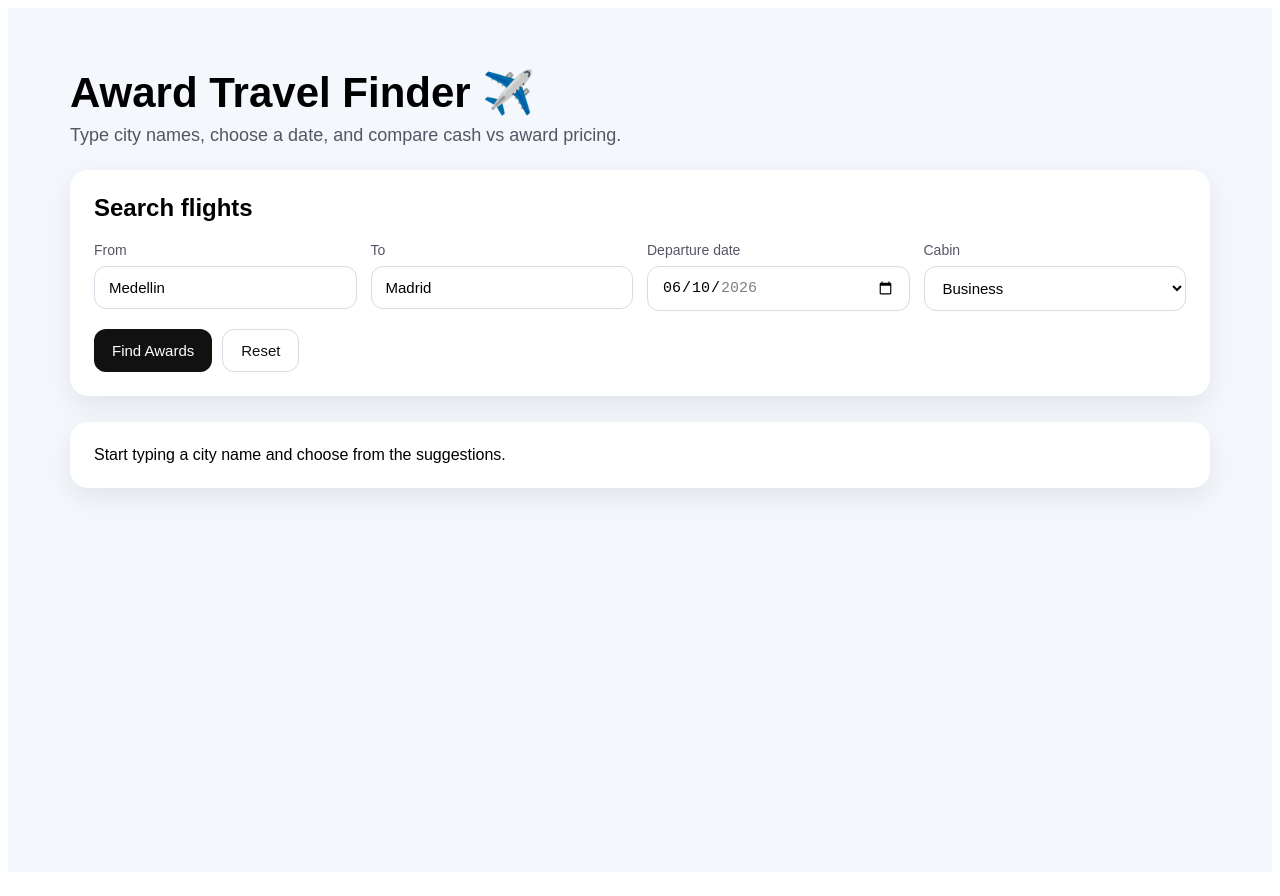
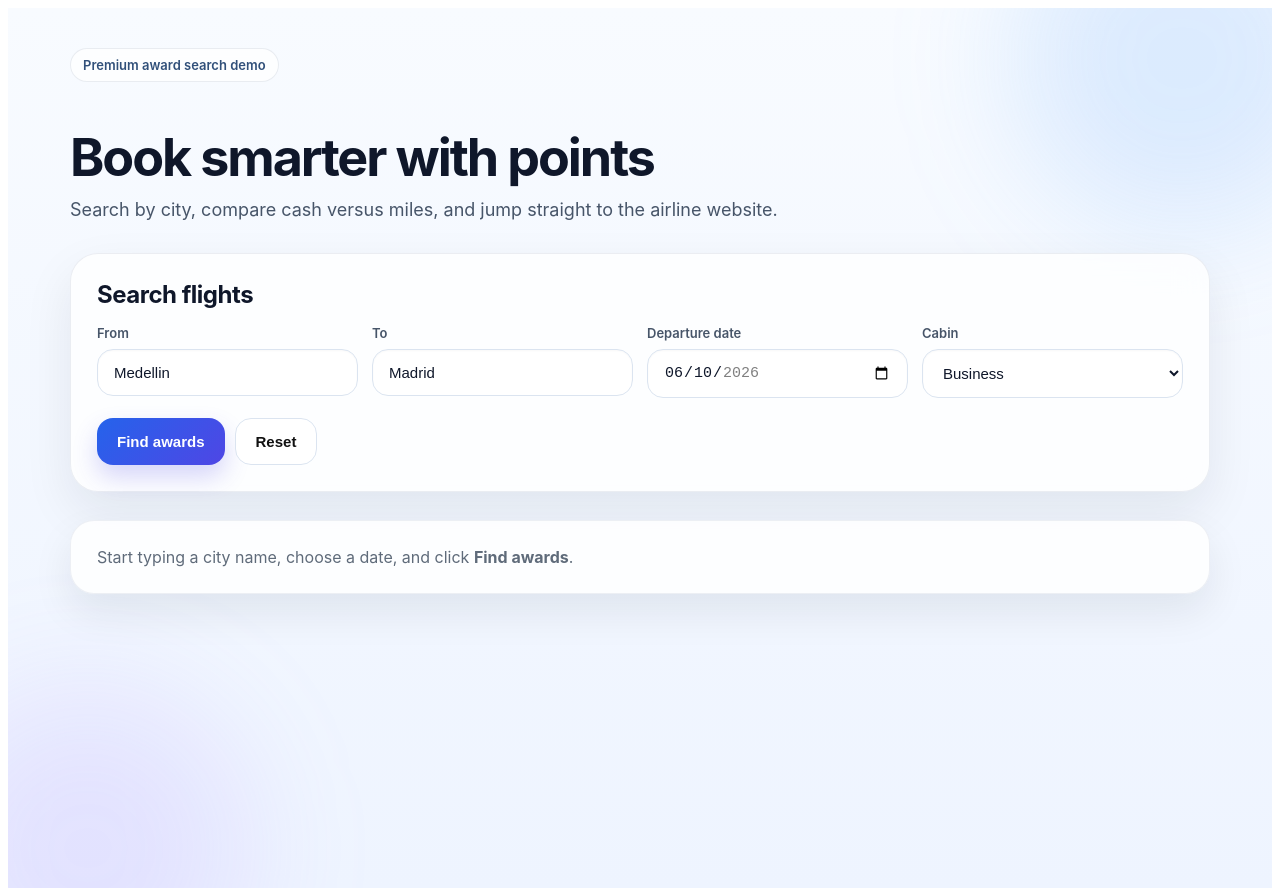
Before and after one commit to mattdemopoulos-ai/award-travel-finder, a Next.js app: page / in a window 1280 px wide. Built offline with nearby package versions, Linux system fonts and the light colour scheme.

Commit message:
Add airline info and update deal labeling
Added airline information and improved deal labeling and styling.

```diff
--- a/pages/index.js
+++ b/pages/index.js
@@ -24,6 +24,39 @@ const cities = [
   { city: "Dubai", airport: "DXB" },
   { city: "Doha", airport: "DOH" }
 ];
+
+const airlineInfo = {
+  "Iberia Avios": {
+    name: "Iberia",
+    emoji: "🇪🇸",
+    cashUrl: "https://www.iberia.com/",
+    pointsUrl: "https://www.iberia.com/"
+  },
+  "Flying Blue": {
+    name: "Air France / KLM",
+    emoji: "🇫🇷",
+    cashUrl: "https://www.airfrance.com/",
+    pointsUrl: "https://www.flyingblue.com/"
+  },
+  "LifeMiles": {
+    name: "Avianca LifeMiles",
+    emoji: "✈️",
+    cashUrl: "https://www.avianca.com/",
+    pointsUrl: "https://www.lifemiles.com/"
+  },
+  "AAdvantage": {
+    name: "American Airlines",
+    emoji: "🇺🇸",
+    cashUrl: "https://www.aa.com/",
+    pointsUrl: "https://www.aa.com/"
+  },
+  "United": {
+    name: "United Airlines",
+    emoji: "🇺🇸",
+    cashUrl: "https://www.united.com/",
+    pointsUrl: "https://www.united.com/"
+  }
+};
 
 const routeTemplates = [
   { program: "Iberia Avios", origin: "BOG", destination: "MAD", cabin: "Business", baseMiles: 42500, baseTaxes: 120, baseCash: 2200 },
@@ -57,10 +90,17 @@ function calcCpp(cashPrice, taxes, miles) {
 }
 
 function dealLabel(cpp) {
-  if (cpp >= 4.5) return "Excellent";
-  if (cpp >= 3.2) return "Good";
-  if (cpp >= 2.0) return "Average";
-  return "Weak";
+  if (cpp >= 4.5) return "Excellent Value";
+  if (cpp >= 3.2) return "Good Value";
+  if (cpp >= 2.0) return "Average Value";
+  return "Weak Value";
+}
+
+function dealColor(cpp) {
+  if (cpp >= 4.5) return "#16a34a";
+  if (cpp >= 3.2) return "#2563eb";
+  if (cpp >= 2.0) return "#d97706";
+  return "#dc2626";
 }
 
 function buildResult(route, date) {
@@ -74,6 +114,13 @@ function buildResult(route, date) {
   const cashPrice = Math.round(clamp(route.baseCash * cashAdj, 60, 10000));
   const cpp = calcCpp(cashPrice, taxes, miles);
 
+  const info = airlineInfo[route.program] || {
+    name: route.program,
+    emoji: "✈️",
+    cashUrl: "#",
+    pointsUrl: "#"
+  };
+
   return {
     ...route,
     date,
@@ -81,7 +128,12 @@ function buildResult(route, date) {
     taxes,
     cashPrice,
     cpp,
-    valueLabel: dealLabel(cpp)
+    valueLabel: dealLabel(cpp),
+    valueColor: dealColor(cpp),
+    airlineName: info.name,
+    airlineEmoji: info.emoji,
+    cashUrl: info.cashUrl,
+    pointsUrl: info.pointsUrl
   };
 }
 
@@ -113,24 +165,21 @@ function findAirportCode(input) {
   return "";
 }
 
-function AutocompleteInput({
-  label,
-  value,
-  setValue,
-  placeholder
-}) {
+function AutocompleteInput({ label, value, setValue, placeholder }) {
   const [isOpen, setIsOpen] = useState(false);
 
   const suggestions = useMemo(() => {
     if (!value.trim()) return cities.slice(0, 8);
 
-    return cities.filter((item) => {
+    return cities
+      .filter((item) => {
         const text = value.toLowerCase();
         return (
           item.city.toLowerCase().includes(text) ||
           item.airport.toLowerCase().includes(text)
         );
-    }).slice(0, 8);
+      })
+      .slice(0, 8);
   }, [value]);
 
   return (
@@ -159,12 +208,83 @@ function AutocompleteInput({
               }}
               style={suggestionButtonStyle}
             >
-              <div style={{ fontWeight: "bold", color: "#111" }}>{item.city}</div>
-              <div style={{ fontSize: "12px", color: "#667" }}>{item.airport}</div>
+              <div style={suggestionTitleStyle}>{item.city}</div>
+              <div style={suggestionSubtitleStyle}>{item.airport}</div>
             </button>
           ))}
         </div>
       ) : null}
+    </div>
+  );
+}
+
+function ResultCard({ r }) {
+  return (
+    <div style={cardStyle}>
+      <div style={cardHeaderStyle}>
+        <div>
+          <div
+            style={{
+              ...pillStyle,
+              backgroundColor: r.valueColor
+            }}
+          >
+            {r.valueLabel}
+          </div>
+          <h3 style={routeTitleStyle}>
+            {r.origin} → {r.destination}
+          </h3>
+          <p style={mutedStyle}>{r.date} · {r.cabin}</p>
+        </div>
+
+        <div style={brandBoxStyle}>
+          <div style={brandEmojiStyle}>{r.airlineEmoji}</div>
+          <div style={brandNameStyle}>{r.airlineName}</div>
+        </div>
+      </div>
+
+      <div style={statsGridStyle}>
+        <div style={statBoxStyle}>
+          <div style={smallLabelStyle}>Cash fare</div>
+          <div style={bigValueStyle}>${r.cashPrice}</div>
+        </div>
+
+        <div style={statBoxStyle}>
+          <div style={smallLabelStyle}>Award price</div>
+          <div style={bigValueStyle}>{r.miles.toLocaleString()}</div>
+          <div style={tinyTextStyle}>miles + ${r.taxes}</div>
+        </div>
+
+        <div style={statBoxStyle}>
+          <div style={smallLabelStyle}>CPP</div>
+          <div style={bigValueStyle}>{r.cpp.toFixed(1)}</div>
+        </div>
+
+        <div style={statBoxStyle}>
+          <div style={smallLabelStyle}>Program</div>
+          <div style={programValueStyle}>{r.program}</div>
+        </div>
+      </div>
+
+      <div style={buttonGroupStyle}>
+        <a
+          href={r.cashUrl}
+          target="_blank"
+          rel="noreferrer"
+          style={linkButtonPrimaryStyle}
+        >
+          Book with cash
+        </a>
+
+        <a
+          href={r.pointsUrl}
+          target="_blank"
+          rel="noreferrer"
+          style={linkButtonSecondaryStyle}
+        >
+          Book with points
+        </a>
+      </div>
     </div>
   );
 }
@@ -208,16 +328,20 @@ export default function Home() {
 
   return (
     <div style={pageStyle}>
+      <div style={backgroundGlowOne} />
+      <div style={backgroundGlowTwo} />
+
       <div style={containerStyle}>
         <div style={heroStyle}>
-          <h1 style={titleStyle}>Award Travel Finder ✈️</h1>
+          <div style={heroBadgeStyle}>Premium award search demo</div>
+          <h1 style={titleStyle}>Book smarter with points</h1>
           <p style={subtitleStyle}>
-            Type city names, choose a date, and compare cash vs award pricing.
+            Search by city, compare cash versus miles, and jump straight to the airline website.
           </p>
         </div>
 
         <div style={searchCardStyle}>
-          <h2 style={{ marginTop: 0 }}>Search flights</h2>
+          <h2 style={sectionTitleStyle}>Search flights</h2>
 
           <div style={gridStyle}>
             <AutocompleteInput
@@ -260,9 +384,9 @@ export default function Home() {
             </div>
           </div>
 
-          <div style={{ display: "flex", gap: 10, marginTop: 18, flexWrap: "wrap" }}>
+          <div style={buttonRowStyle}>
             <button onClick={() => setSearched(true)} style={primaryButtonStyle}>
-              Find Awards
+              Find awards
             </button>
 
             <button
@@ -283,62 +407,34 @@ export default function Home() {
         {searched ? (
           shownResults.length === 0 ? (
             <div style={emptyStyle}>
-              <p style={{ marginTop: 0 }}>No sample routes found for that city pair yet.</p>
-              <p style={{ marginBottom: 0 }}>
+              <h3 style={{ marginTop: 0, marginBottom: 8 }}>No sample routes found</h3>
+              <p style={{ margin: 0, color: "#5f6b7a" }}>
                 Try Medellin → Madrid, Bogota → Madrid, Bogota → Paris, Mexico City → Madrid, Sao Paulo → Paris, Lima → Madrid, or Bogota → Miami.
               </p>
             </div>
           ) : (
             <>
-              <div style={{ marginBottom: 16 }}>
-                <h2 style={{ marginBottom: 6 }}>Results ({shownResults.length})</h2>
-                <p style={{ color: "#666", marginTop: 0 }}>
+              <div style={resultsHeaderStyle}>
+                <div>
+                  <h2 style={sectionTitleStyle}>Results</h2>
+                  <p style={resultsSubtextStyle}>
                     Showing the selected date plus nearby dates.
                   </p>
+                </div>
+                <div style={resultsCountStyle}>{shownResults.length} options</div>
               </div>
 
               <div style={resultsGridStyle}>
                 {shownResults.map((r, i) => (
-                  <div key={i} style={cardStyle}>
-                    <div style={pillStyle}>{r.valueLabel}</div>
-
-                    <h3 style={{ marginTop: 0, marginBottom: 8 }}>{r.program}</h3>
-
-                    <p style={mutedStyle}>
-                      {r.origin} → {r.destination} · {r.date}
-                    </p>
-
-                    <div style={statsGridStyle}>
-                      <div style={statBoxStyle}>
-                        <div style={smallLabelStyle}>Cash</div>
-                        <div style={bigValueStyle}>${r.cashPrice}</div>
-                      </div>
-
-                      <div style={statBoxStyle}>
-                        <div style={smallLabelStyle}>Award</div>
-                        <div style={bigValueStyle}>{r.miles.toLocaleString()}</div>
-                        <div style={tinyTextStyle}>miles + ${r.taxes}</div>
-                      </div>
-
-                      <div style={statBoxStyle}>
-                        <div style={smallLabelStyle}>CPP</div>
-                        <div style={bigValueStyle}>{r.cpp.toFixed(1)}</div>
-                      </div>
-
-                      <div style={statBoxStyle}>
-                        <div style={smallLabelStyle}>Cabin</div>
-                        <div style={bigValueStyle}>{r.cabin}</div>
-                      </div>
-                    </div>
-                  </div>
+                  <ResultCard key={i} r={r} />
                 ))}
               </div>
             </>
           )
         ) : (
           <div style={emptyStyle}>
-            <p style={{ margin: 0 }}>
-              Start typing a city name and choose from the suggestions.
+            <p style={{ margin: 0, color: "#5f6b7a" }}>
+              Start typing a city name, choose a date, and click <strong>Find awards</strong>.
             </p>
           </div>
         )}
@@ -348,38 +444,93 @@ export default function Home() {
 }
 
 const pageStyle = {
-  fontFamily: "Arial, sans-serif",
-  backgroundColor: "#f4f7fb",
+  position: "relative",
+  overflow: "hidden",
+  fontFamily: 'Inter, ui-sans-serif, system-ui, -apple-system, BlinkMacSystemFont, "Segoe UI", sans-serif',
+  background: "linear-gradient(180deg, #f8fbff 0%, #eef4ff 100%)",
   minHeight: "100vh",
-  padding: "32px 18px"
+  padding: "40px 18px"
+};
+
+const backgroundGlowOne = {
+  position: "absolute",
+  top: "-120px",
+  right: "-80px",
+  width: "340px",
+  height: "340px",
+  borderRadius: "999px",
+  background: "rgba(96, 165, 250, 0.18)",
+  filter: "blur(60px)"
+};
+
+const backgroundGlowTwo = {
+  position: "absolute",
+  bottom: "-120px",
+  left: "-80px",
+  width: "320px",
+  height: "320px",
+  borderRadius: "999px",
+  background: "rgba(167, 139, 250, 0.16)",
+  filter: "blur(60px)"
 };
 
 const containerStyle = {
+  position: "relative",
+  zIndex: 1,
   maxWidth: "1140px",
   margin: "0 auto"
 };
 
 const heroStyle = {
-  marginBottom: "24px"
+  marginBottom: "28px"
+};
+
+const heroBadgeStyle = {
+  display: "inline-block",
+  padding: "8px 12px",
+  borderRadius: "999px",
+  background: "rgba(255,255,255,0.75)",
+  border: "1px solid rgba(148,163,184,0.2)",
+  color: "#31507a",
+  fontSize: "13px",
+  fontWeight: 600,
+  marginBottom: "14px",
+  backdropFilter: "blur(10px)"
 };
 
 const titleStyle = {
-  fontSize: "42px",
-  marginBottom: "8px"
+  fontSize: "52px",
+  lineHeight: 1.02,
+  letterSpacing: "-0.04em",
+  marginBottom: "12px",
+  color: "#0f172a",
+  maxWidth: "800px"
 };
 
 const subtitleStyle = {
-  color: "#556",
+  color: "#475569",
   fontSize: "18px",
-  marginTop: 0
+  lineHeight: 1.6,
+  marginTop: 0,
+  maxWidth: "760px"
 };
 
 const searchCardStyle = {
-  backgroundColor: "white",
-  borderRadius: "18px",
-  padding: "24px",
-  boxShadow: "0 10px 28px rgba(0,0,0,0.08)",
-  marginBottom: "26px"
+  background: "rgba(255,255,255,0.8)",
+  backdropFilter: "blur(16px)",
+  borderRadius: "28px",
+  padding: "26px",
+  border: "1px solid rgba(148,163,184,0.18)",
+  boxShadow: "0 20px 50px rgba(15, 23, 42, 0.08)",
+  marginBottom: "28px"
+};
+
+const sectionTitleStyle = {
+  marginTop: 0,
+  marginBottom: 16,
+  fontSize: "24px",
+  color: "#0f172a",
+  letterSpacing: "-0.02em"
 };
 
 const gridStyle = {
@@ -390,19 +541,23 @@ const gridStyle = {
 
 const labelStyle = {
   display: "block",
-  fontSize: "14px",
-  color: "#556",
+  fontSize: "13px",
+  fontWeight: 600,
+  color: "#475569",
   marginBottom: "8px"
 };
 
 const inputStyle = {
   width: "100%",
   boxSizing: "border-box",
-  padding: "12px 14px",
-  borderRadius: "12px",
-  border: "1px solid #d6dce5",
+  padding: "14px 16px",
+  borderRadius: "16px",
+  border: "1px solid #dbe4f0",
   fontSize: "15px",
-  backgroundColor: "white"
+  color: "#0f172a",
+  backgroundColor: "#ffffff",
+  outline: "none",
+  boxShadow: "inset 0 1px 2px rgba(15,23,42,0.03)"
 };
 
 const suggestionsBoxStyle = {
@@ -410,107 +565,228 @@ const suggestionsBoxStyle = {
   top: "100%",
   left: 0,
   right: 0,
-  backgroundColor: "white",
-  border: "1px solid #d6dce5",
-  borderRadius: "12px",
-  marginTop: "6px",
-  boxShadow: "0 10px 24px rgba(0,0,0,0.10)",
+  backgroundColor: "rgba(255,255,255,0.96)",
+  border: "1px solid #dbe4f0",
+  borderRadius: "16px",
+  marginTop: "8px",
+  boxShadow: "0 18px 40px rgba(15,23,42,0.12)",
   overflow: "hidden",
-  zIndex: 20
+  zIndex: 20,
+  backdropFilter: "blur(12px)"
 };
 
 const suggestionButtonStyle = {
   display: "block",
   width: "100%",
   textAlign: "left",
-  padding: "12px 14px",
+  padding: "13px 14px",
   border: "none",
   backgroundColor: "white",
   cursor: "pointer"
 };
 
+const suggestionTitleStyle = {
+  fontWeight: 700,
+  color: "#0f172a",
+  fontSize: "14px"
+};
+
+const suggestionSubtitleStyle = {
+  fontSize: "12px",
+  color: "#64748b",
+  marginTop: "2px"
+};
+
+const buttonRowStyle = {
+  display: "flex",
+  gap: 10,
+  marginTop: 20,
+  flexWrap: "wrap"
+};
+
 const primaryButtonStyle = {
-  padding: "12px 18px",
-  backgroundColor: "#111",
+  padding: "14px 20px",
+  background: "linear-gradient(135deg, #2563eb 0%, #4f46e5 100%)",
   color: "white",
   border: "none",
-  borderRadius: "12px",
+  borderRadius: "16px",
   cursor: "pointer",
-  fontSize: "15px"
+  fontSize: "15px",
+  fontWeight: 700,
+  boxShadow: "0 12px 24px rgba(79,70,229,0.22)"
 };
 
 const secondaryButtonStyle = {
-  padding: "12px 18px",
-  backgroundColor: "white",
+  padding: "14px 20px",
+  backgroundColor: "rgba(255,255,255,0.9)",
   color: "#111",
-  border: "1px solid #d6dce5",
-  borderRadius: "12px",
+  border: "1px solid #dbe4f0",
+  borderRadius: "16px",
   cursor: "pointer",
-  fontSize: "15px"
+  fontSize: "15px",
+  fontWeight: 600
 };
 
 const emptyStyle = {
-  backgroundColor: "white",
-  padding: "24px",
-  borderRadius: "18px",
-  boxShadow: "0 10px 28px rgba(0,0,0,0.08)"
+  background: "rgba(255,255,255,0.84)",
+  backdropFilter: "blur(14px)",
+  padding: "26px",
+  borderRadius: "24px",
+  border: "1px solid rgba(148,163,184,0.16)",
+  boxShadow: "0 18px 40px rgba(15,23,42,0.08)"
+};
+
+const resultsHeaderStyle = {
+  display: "flex",
+  alignItems: "end",
+  justifyContent: "space-between",
+  gap: "12px",
+  marginBottom: "18px",
+  flexWrap: "wrap"
+};
+
+const resultsSubtextStyle = {
+  marginTop: 0,
+  color: "#64748b"
+};
+
+const resultsCountStyle = {
+  padding: "10px 14px",
+  borderRadius: "999px",
+  background: "rgba(255,255,255,0.85)",
+  border: "1px solid rgba(148,163,184,0.18)",
+  color: "#334155",
+  fontWeight: 700
 };
 
 const resultsGridStyle = {
   display: "grid",
-  gridTemplateColumns: "repeat(auto-fit, minmax(300px, 1fr))",
+  gridTemplateColumns: "repeat(auto-fit, minmax(340px, 1fr))",
   gap: "18px"
 };
 
 const cardStyle = {
-  backgroundColor: "white",
-  borderRadius: "18px",
+  background: "rgba(255,255,255,0.9)",
+  backdropFilter: "blur(12px)",
+  borderRadius: "26px",
   padding: "22px",
-  boxShadow: "0 10px 28px rgba(0,0,0,0.08)"
+  border: "1px solid rgba(148,163,184,0.16)",
+  boxShadow: "0 18px 40px rgba(15,23,42,0.08)"
+};
+
+const cardHeaderStyle = {
+  display: "flex",
+  justifyContent: "space-between",
+  gap: "14px",
+  alignItems: "flex-start",
+  marginBottom: "16px"
 };
 
 const pillStyle = {
   display: "inline-block",
-  padding: "6px 12px",
-  backgroundColor: "#111",
+  padding: "7px 12px",
   color: "white",
   borderRadius: "999px",
   fontSize: "12px",
-  marginBottom: "14px"
+  fontWeight: 700,
+  marginBottom: "12px"
+};
+
+const routeTitleStyle = {
+  marginTop: 0,
+  marginBottom: 8,
+  fontSize: "24px",
+  color: "#0f172a",
+  letterSpacing: "-0.02em"
 };
 
 const mutedStyle = {
-  color: "#667",
+  color: "#64748b",
   marginTop: 0,
-  marginBottom: "14px"
+  marginBottom: "0"
+};
+
+const brandBoxStyle = {
+  minWidth: "92px",
+  textAlign: "right"
+};
+
+const brandEmojiStyle = {
+  fontSize: "24px",
+  marginBottom: "6px"
+};
+
+const brandNameStyle = {
+  fontSize: "13px",
+  color: "#475569",
+  fontWeight: 700
 };
 
 const statsGridStyle = {
   display: "grid",
   gridTemplateColumns: "repeat(2, minmax(0, 1fr))",
-  gap: "10px"
+  gap: "12px",
+  marginBottom: "18px"
 };
 
 const statBoxStyle = {
-  backgroundColor: "#f7f9fc",
-  borderRadius: "14px",
-  padding: "12px"
+  background: "linear-gradient(180deg, #ffffff 0%, #f8fbff 100%)",
+  borderRadius: "18px",
+  padding: "14px",
+  border: "1px solid #e5edf7"
 };
 
 const smallLabelStyle = {
   fontSize: "12px",
-  color: "#667",
-  marginBottom: "4px"
+  color: "#64748b",
+  marginBottom: "5px",
+  fontWeight: 600
 };
 
 const bigValueStyle = {
   fontSize: "22px",
-  fontWeight: "bold",
-  color: "#111"
+  fontWeight: 800,
+  color: "#0f172a",
+  letterSpacing: "-0.02em"
 };
 
 const tinyTextStyle = {
   fontSize: "12px",
-  color: "#667",
-  marginTop: "2px"
+  color: "#64748b",
+  marginTop: "4px"
 };
+
+const programValueStyle = {
+  fontSize: "16px",
+  fontWeight: 700,
+  color: "#0f172a"
+};
+
+const buttonGroupStyle = {
+  display: "flex",
+  gap: "10px",
+  flexWrap: "wrap"
+};
+
+const linkButtonPrimaryStyle = {
+  display: "inline-block",
+  padding: "12px 16px",
+  borderRadius: "14px",
+  textDecoration: "none",
+  background: "linear-gradient(135deg, #2563eb 0%, #4f46e5 100%)",
+  color: "white",
+  fontWeight: 700,
+  fontSize: "14px"
+};
+
+const linkButtonSecondaryStyle = {
+  display: "inline-block",
+  padding: "12px 16px",
+  borderRadius: "14px",
+  textDecoration: "none",
+  background: "#ffffff",
+  color: "#0f172a",
+  border: "1px solid #dbe4f0",
+  fontWeight: 700,
+  fontSize: "14px"
+};
```
Lines whose indentation alone changed are shown as unchanged.
